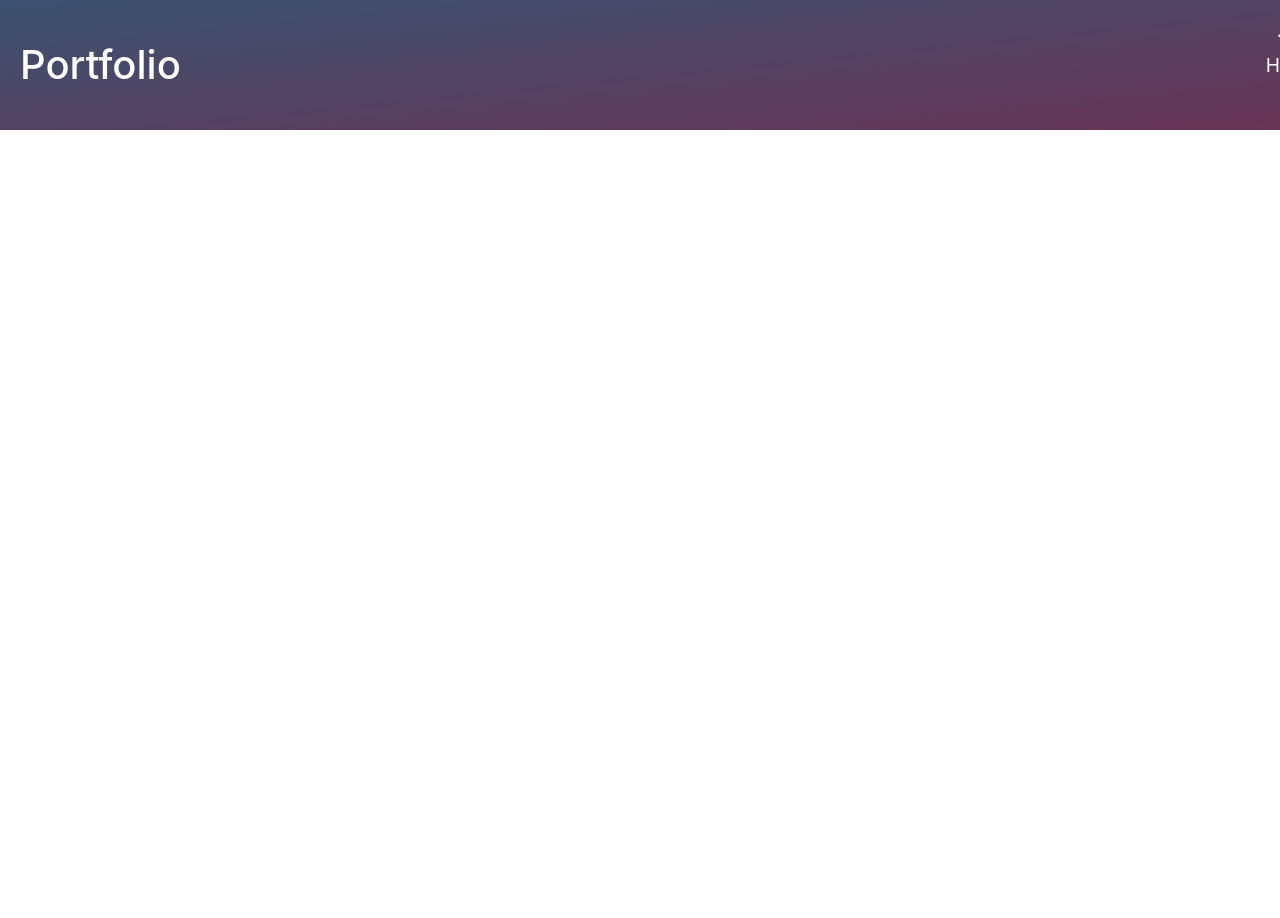
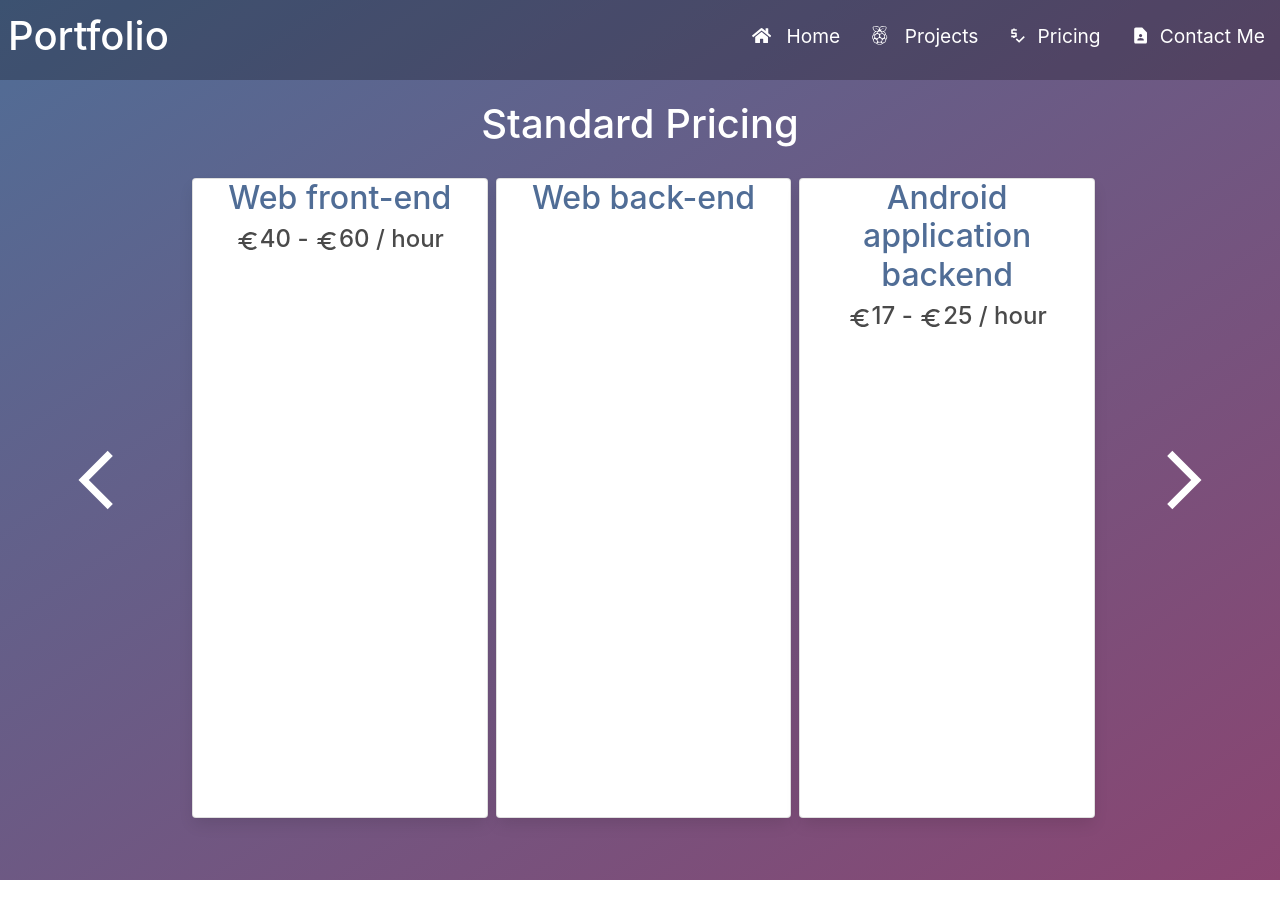
Before and after one commit to Theirry/Theirry.github.io, a React (Create React App) app: page /pricing in a window 1280 px wide. Shown: the top 918 px of the page. Before the commit the page ends 800 px from the top, so only its background shows below. Built offline with nearby package versions, Linux system fonts and the light colour scheme.

Commit message:
BREAKING: Veel veranderingen

```diff
--- a/src/App.js
+++ b/src/App.js
@@ -14,6 +14,7 @@ import Header from "./partials/Header";
 import Register from "./authentication/Register";
 import Login from "./authentication/Login";
 import Contact from "./Contactpage";
+import Pricing from "./Pricing";
 
 function App() {
   return (
@@ -26,6 +27,7 @@ function App() {
                 <Route path={"/register"} element={<Register />} />
                 <Route path={"/login"} element={<Login />} />
                 <Route path={"/contactMe"} element={<Contact />} />
+                <Route path={"/pricing"} element={<Pricing />}/>
             </Routes>
         </div>
       </Router>
--- a/src/Contactpage.css
+++ b/src/Contactpage.css
@@ -1,9 +1,8 @@
 
 .contactPage{
     height: 100vh;
-    width: 99%;
-    margin-left: 0.5em;
-    margin-right: 0.5em;
+    width: 100%;
+
     margin-top: 1em;
 
     display: flex;
@@ -59,7 +58,6 @@ input{
     flex-direction: column;
     align-items: center;
     gap: 2em;
-
 }
 .orparagraf{
     color: white;
--- a/src/Frontpage.css
+++ b/src/Frontpage.css
@@ -7,8 +7,10 @@
     'Intro pictureMe pictureMe'
     'Who pictureMe pictureMe'
     'What What What';
+
     height: 100vh;
     width: 99%;
+
     margin-left: 0.5em;
     margin-right: 0.5em;
     margin-top: 1em;
--- /dev/null
+++ b/src/Pricing.css
@@ -0,0 +1,77 @@
+
+
+.grid-container2{
+    width: 100%;
+    height: 100vh;
+
+    color: white;
+
+    display: grid;
+    grid-template-columns: 15% 70% 15%;
+    grid-template-rows: 100%;
+    grid-template-areas: 'ArrowLeft Prices ArrowRight';
+}
+.arrowLeft{
+    grid-area: ArrowLeft;
+
+
+    display: flex;
+    flex-direction: row;
+    align-items: center;
+    justify-content: center;
+
+}
+.arrowLeft:hover{
+    background-color: rgba(0, 0, 0, 0.15);
+}
+.arrBack{
+
+}
+
+
+.prices{
+    grid-area: Prices;
+}
+.grid-container3{
+    display: grid;
+    grid-template-rows: 100%;
+    grid-template-columns: 33% 33% 33% ;
+    grid-template-areas: 'PR1, PR2, PR3';
+
+    gap: 0.5em;
+
+    height: 100%;
+    padding: 0;
+
+}
+#pricerange1{
+    grid-area: PR1;
+    height: 80%;
+}
+#pricerange2{
+    grid-area: PR2;
+    height: 80%;
+}
+#pricerange3{
+    grid-area: PR3;
+    height: 80%;
+    background-color: white;
+}
+.ct{
+    color: #506d96;
+}
+.pricerange{
+    background-color: white;
+}
+
+.arrowRight{
+    grid-area: ArrowRight;
+
+    display: flex;
+    flex-direction: row;
+    align-items: center;
+    justify-content: center;
+}
+.arrowRight:hover{
+    background-color: rgba(0, 0, 0, 0.15);
+}
--- /dev/null
+++ b/src/Pricing.js
@@ -0,0 +1,53 @@
+
+import React from 'react';
+import {MdOutlineArrowBackIosNew, MdOutlineArrowForwardIos, MdEuro} from "react-icons/md"
+import  {Button, Card}  from 'react-bootstrap';
+import "./Pricing.css" //I am stupid
+
+// Freelance front-end dev: https://sanderlangendoen.nl/tarieven-freelance-frontend-ontwikkelaar/
+//
+
+export default function Pricing(){
+    return(
+        <div className={"pricing"}>
+            <div className={"grid-container2"}>
+                <div className={"arrowLeft"}>
+                    <MdOutlineArrowBackIosNew size={70} className={"arrBack"}/>
+                </div>
+
+                <div className={"prices"}>
+                    <h1 style={{margin: "0.5em 0 0.75em 0"}}>Standard Pricing</h1>
+                    <p></p>
+                    <ul className={"grid-container3"}>
+
+                        <li>
+                            <Card className={"pricerange"} id={"pricerange1"}>
+                                <Card.Title className={"class-title ct"}>Web front-end</Card.Title>
+                                <h4><MdEuro/>40 - <MdEuro/>60 / hour</h4>
+                            </Card>
+                        </li>
+
+                        <li>
+                            <Card className={"pricerange"} id={"pricerange2"}>
+                                <Card.Title className={"class-title ct"}>Web back-end</Card.Title>
+                                <h4></h4>
+                            </Card>
+                        </li>
+
+                        <li>
+                            <Card className={"pricerange"} id={"pricerange3"}>
+                                <Card.Title className={"class-title ct"}>Android application backend</Card.Title>
+                                <h4><MdEuro/>17 - <MdEuro/>25 / hour</h4>
+                            </Card>
+                        </li>
+
+                    </ul>
+                </div>
+
+                <div className={"arrowRight"}>
+                    <MdOutlineArrowForwardIos size={70} className={"arrNext"}/>
+                </div>
+            </div>
+        </div>
+    )
+}
--- a/src/partials/Header.css
+++ b/src/partials/Header.css
@@ -8,7 +8,8 @@ body{
 }
 
 /**
-Photo by <a href="https://unsplash.com/@anasalshanti?utm_source=unsplash&utm_medium=referral&utm_content=creditCopyText">Anas Alshanti</a> on <a href="https://unsplash.com/@thierryklougbo/likes?utm_source=unsplash&utm_medium=referral&utm_content=creditCopyText">Unsplash</a>
+Photo by <a href="https://unsplash.com/@anasalshanti?utm_source=unsplash&utm_medium=referral&utm_content=creditCopyText">Anas Alshanti</a>
+on <a href="https://unsplash.com/@thierryklougbo/likes?utm_source=unsplash&utm_medium=referral&utm_content=creditCopyText">Unsplash</a>
   */
 .headdiv{
     display: flex;
@@ -16,13 +17,6 @@ Photo by <a href="https://unsplash.com/@anasalshanti?utm_source=unsplash&utm_med
     align-items: start;
 
     overflow: hidden;
-
-    /*background-image: url("../images/homepage2.jpg");
-    background-repeat: no-repeat;
-    background-size: cover;
-    background-position: center;*/
-
-
 }
 
 /**NAVIGATION BAR**/
@@ -30,27 +24,31 @@ Photo by <a href="https://unsplash.com/@anasalshanti?utm_source=unsplash&utm_med
     background-color: rgba(0, 0, 0, 0.25);
     display: flex;
     flex-direction: row;
+    justify-content: space-between;
+
     margin:0;
-
+    padding: 0 0 0 0.5em;
+    width: 100%;
 }
 .linkbar{
-
     display: flex;
     flex-direction: row;
     justify-content: end;
 
-    align-self: end;
+    margin: 0 0 0 0;
+    padding: 0;
 
-    margin: 0 0.5em 0 0;
-    padding: 0;
+    height: 5em;
+
 }
 .pageTitle{
     align-self: center;
-    margin: 0 1070px 0 0.5em;
 }
 
 .navitem{
     padding: 22px 15px;
+    width: fit-content;
+    overflow: hidden;
 }
 .navitem:hover{
     background-color: red;
--- a/src/partials/Header.js
+++ b/src/partials/Header.js
@@ -2,9 +2,9 @@
 import "./Header.css";
 import logoimg from '../images/portfolio logo.png';
 import React, {useState} from 'react';
-import { Link }from 'react-router-dom'
+import { Link } from 'react-router-dom'
 import {FaHome, FaRaspberryPi } from "react-icons/fa";
-import {MdContactPage} from "react-icons/md"
+import {MdContactPage, MdOutlinePriceCheck} from "react-icons/md"
 
 
 export default function Header(){
@@ -24,6 +24,9 @@ export default function Header(){
                         <Link className={"navlink"} to="/projects"> <FaRaspberryPi style={{marginRight: '10px', marginBottom: '5'}}/> Projects</Link>
                     </li>
                     <li className={"navitem"}>
+                        <Link className={"navlink"} to={"/pricing"}><MdOutlinePriceCheck style={{marginRight: '10px', marginBottom: '5'}}/>Pricing</Link>
+                    </li>
+                    <li className={"navitem"}>
                         <Link className={"navlink"} to="/contactMe"><MdContactPage style={{marginRight: '10px', marginBottom: '5'}}/>Contact Me</Link>
                     </li>
                     {/*<li className={"navitem"}>
```
